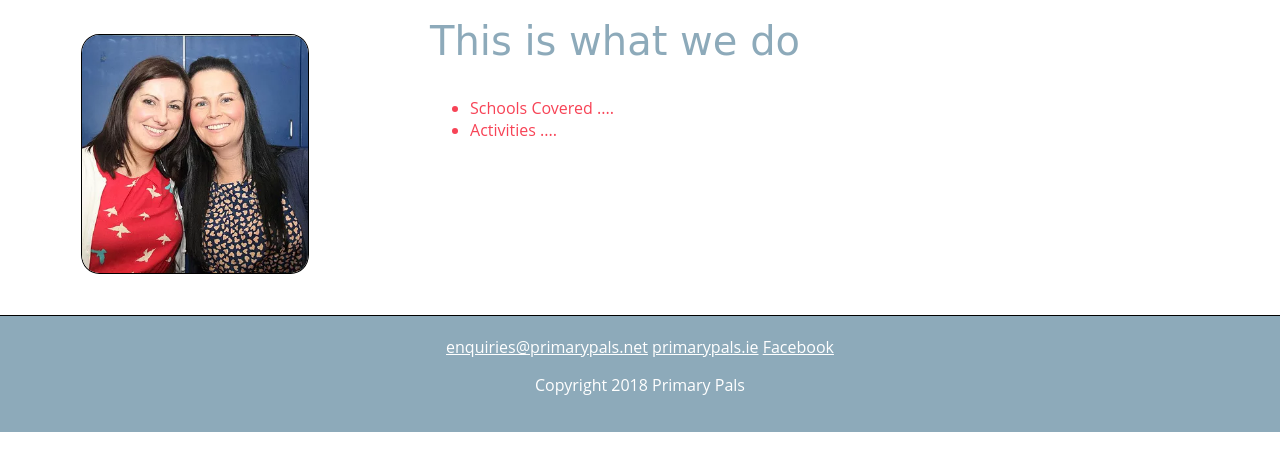
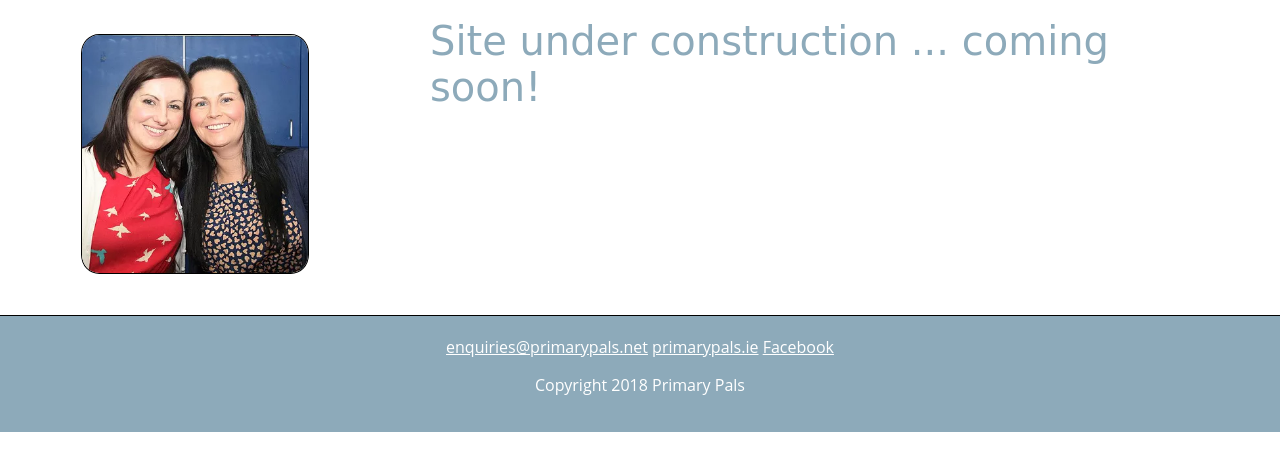
Before and after one commit to barryreynolds/primarypals, a plain HTML site: page index.html in a window 1280 px wide. Shown: the part 280-750 px from the top of the page. Drawn offline with Linux system fonts and the light colour scheme.

Commit message:
updating message to "site under construction"

```diff
--- a/index.html
+++ b/index.html
@@ -26,13 +26,7 @@
                     <img src="images/owners.webp" alt="Lorraine and Antoinette">
                 </div>
                 <div class="col-wide">
-                    <h2>This is what we do</h2>
-                    <ul>
-                        <li>Schools Covered ....</li>
-                        <li>Activities .... </li>
-
-                    </ul>
-
+                    <h2>Site under construction ... coming soon!</h2>
                 </div>
             </div>
         </section>
```
